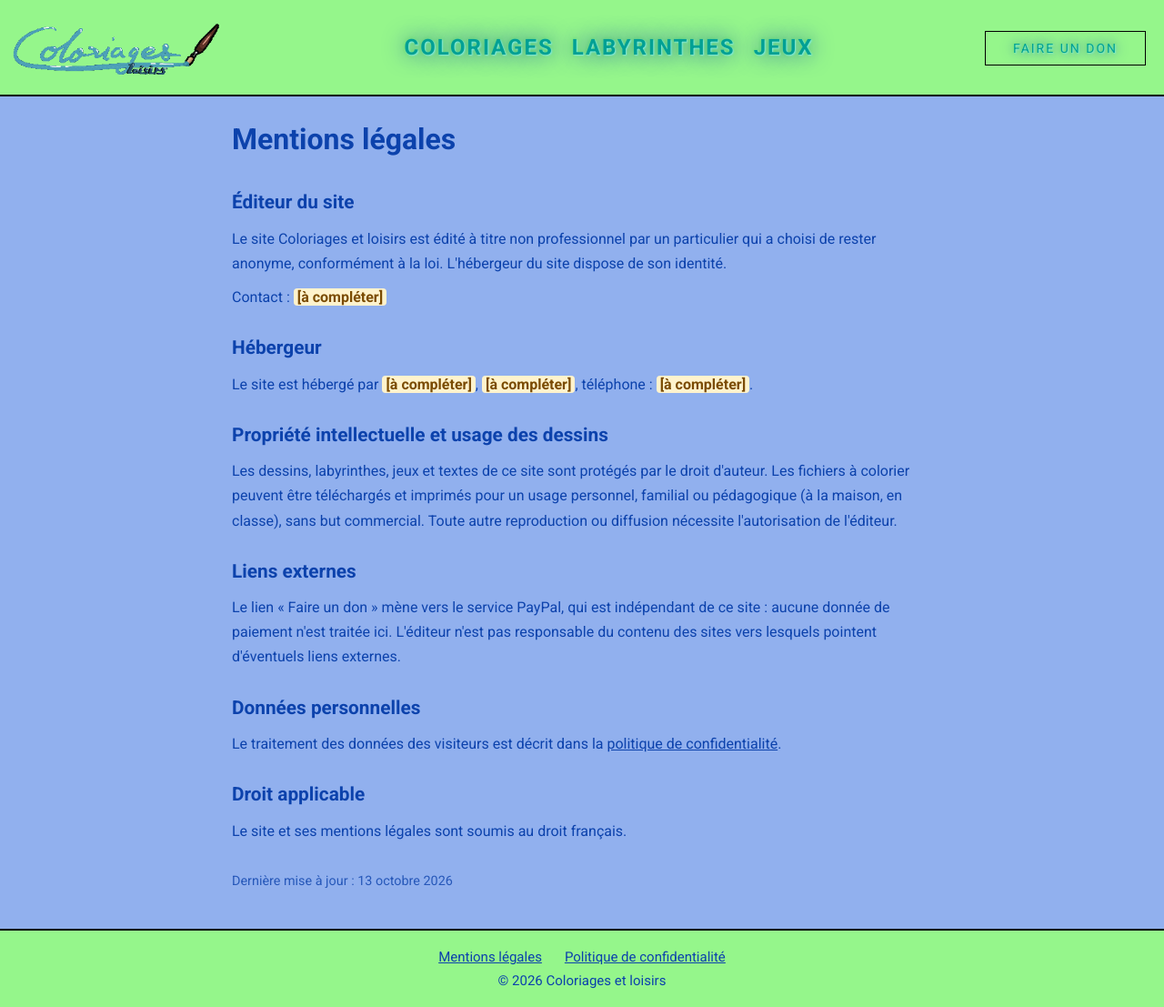
After one commit to franckyy/site-dessins, a PHP site: page /mentions-legales.php in a window 1280 px wide. The commit adds this page. Shown: the whole page at 91% size. Run offline with PHP 8.4, Linux system fonts and the light colour scheme.

Commit message:
Mentions légales, politique de confidentialité et pied de page

```diff
--- a/coloriage.php
+++ b/coloriage.php
@@ -32,7 +32,6 @@ if ($draw === null) {
         <p class="fiche-description">Ce coloriage n'existe pas ou a été déplacé.</p>
         <p class="fiche-liens"><a href="index.php">Voir tous les coloriages</a></p>
     </main>
-    </body>
     <?php
     require 'footer.php';
     exit;
@@ -78,6 +77,5 @@ require 'head.php';
     </p>
 </main>
 
-</body>
 
 <?php require 'footer.php'; ?>
--- /dev/null
+++ b/config_site.php
@@ -0,0 +1,24 @@
+<?php
+// Informations légales du site : à compléter une fois l'hébergeur choisi.
+// Attention : si le dépôt GitHub est public, ce qui est écrit ici devient public.
+// Une valeur vide s'affiche « [à compléter] » sur les pages légales.
+return [
+    'nom_site' => 'Coloriages et loisirs',
+
+    // Éditeur : laisser editeur_nom vide = particulier non professionnel anonyme
+    // (dans ce cas, seuls l'hébergeur et le contact sont affichés).
+    'editeur_nom'     => '',
+    'editeur_adresse' => '',
+    'contact_email'   => '',   // adresse de contact (idéalement une adresse dédiée au site)
+
+    // Hébergeur (à remplir quand il sera choisi)
+    'hebergeur_nom'     => '',
+    'hebergeur_adresse' => '',
+    'hebergeur_tel'     => '',
+
+    // Passer à true le jour où la publicité (AdSense) est activée sur le site :
+    // la politique de confidentialité mentionne alors les cookies publicitaires.
+    'publicite' => false,
+
+    'derniere_maj' => '13 octobre 2026',
+];
--- a/devineChiffre.php
+++ b/devineChiffre.php
@@ -16,6 +16,5 @@ require 'head.php';
 </div>
 
 <script src="./devineChiffre.js"></script>
-</body>
 
 <?php require 'footer.php';?>
--- a/footer.php
+++ b/footer.php
@@ -1 +1,10 @@
+<?php $cfgPied = require 'config_site.php'; ?>
+<footer class="pied">
+    <nav>
+        <a href="mentions-legales.php">Mentions légales</a>
+        <a href="confidentialite.php">Politique de confidentialité</a>
+    </nav>
+    <p>&copy; <?= date('Y') ?> <?= htmlspecialchars($cfgPied['nom_site']) ?></p>
+</footer>
+</body>
 </html>
--- a/head.php
+++ b/head.php
@@ -16,5 +16,6 @@
     <link rel="stylesheet" href="./responsive.css">
     <link rel="stylesheet" href="./devineChiffre.css">
     <link rel="stylesheet" href="./coloriage.css">
+    <link rel="stylesheet" href="./legal.css">
 
 </head>
--- a/index.php
+++ b/index.php
@@ -68,6 +68,5 @@ if (!in_array($themesColo, $themes, true)) {
     <?php endforeach; ?>
 </div>
 
-</body>
 
 <?php require 'footer.php';?>
--- a/jeux.php
+++ b/jeux.php
@@ -30,6 +30,5 @@ if (!is_array($json_data)) {
     <?php endforeach; ?>
 </div>
 
-</body>
 
 <?php require 'footer.php';?>
--- a/labyrinthes.php
+++ b/labyrinthes.php
@@ -43,6 +43,5 @@ if (!is_array($json_data)) {
     <?php endforeach; ?>
 </div>
 
-</body>
 
 <?php require 'footer.php';?>
--- /dev/null
+++ b/legal.css
@@ -0,0 +1,61 @@
+/* Pages légales */
+.page-legale {
+    max-width: 800px;
+    margin: 20px auto;
+    padding: 0 15px;
+    line-height: 1.7;
+    color: var(--colorTextP);
+}
+.page-legale h1 {
+    font-size: 2rem;
+    margin-bottom: 15px;
+}
+.page-legale h2 {
+    font-size: 1.3rem;
+    margin: 25px 0 8px;
+}
+.page-legale p {
+    margin-bottom: 10px;
+}
+.page-legale .maj {
+    margin-top: 30px;
+    font-size: 0.9rem;
+    opacity: 0.8;
+}
+/* On neutralise le style global des liens (majuscules, ombres, taille réduite en responsive) */
+.page-legale a,
+.pied a {
+    text-transform: none;
+    letter-spacing: normal;
+    text-shadow: none;
+    font-size: inherit;
+    font-weight: 400;
+    color: var(--colorTextP);
+    text-decoration: underline;
+}
+/* Valeur à remplir dans config_site.php */
+.a-completer {
+    background: #fff3cd;
+    color: #7a4b00;
+    font-weight: 700;
+    padding: 0 4px;
+    border-radius: 4px;
+}
+
+/* Pied de page */
+.pied {
+    margin-top: 40px;
+    padding: 20px 15px;
+    text-align: center;
+    font-size: 15px;
+    border-top: 2px solid #000;
+    background-color: var(--colorBackLogo);
+    color: var(--colorTextP);
+}
+.pied nav {
+    display: flex;
+    flex-wrap: wrap;
+    justify-content: center;
+    gap: 10px 25px;
+    margin-bottom: 8px;
+}
--- /dev/null
+++ b/mentions-legales.php
@@ -0,0 +1,55 @@
+<?php
+$cfg = require 'config_site.php';
+$ou  = fn(string $v): string => $v !== '' ? htmlspecialchars($v) : '<span class="a-completer">[à compléter]</span>';
+
+$title = 'Mentions légales';
+$metaDescription = 'Mentions légales du site ' . $cfg['nom_site'] . ' : éditeur, hébergeur et propriété intellectuelle.';
+require 'head.php';
+?>
+<body>
+
+<?php require 'header.php'; ?>
+
+<main class="page-legale">
+    <h1>Mentions légales</h1>
+
+    <h2>Éditeur du site</h2>
+    <?php if ($cfg['editeur_nom'] !== ''): ?>
+        <p>Le site <?= htmlspecialchars($cfg['nom_site']) ?> est édité par <?= htmlspecialchars($cfg['editeur_nom']) ?><?= $cfg['editeur_adresse'] !== '' ? ', ' . htmlspecialchars($cfg['editeur_adresse']) : '' ?>.
+        L'éditeur est également le directeur de la publication.</p>
+    <?php else: ?>
+        <p>Le site <?= htmlspecialchars($cfg['nom_site']) ?> est édité à titre non professionnel par un particulier qui a choisi de rester anonyme, conformément à la loi. L'hébergeur du site dispose de son identité.</p>
+    <?php endif; ?>
+    <p>Contact :
+        <?php if ($cfg['contact_email'] !== ''): ?>
+            <a href="mailto:<?= htmlspecialchars($cfg['contact_email']) ?>"><?= htmlspecialchars($cfg['contact_email']) ?></a>
+        <?php else: ?>
+            <span class="a-completer">[à compléter]</span>
+        <?php endif; ?>
+    </p>
+
+    <h2>Hébergeur</h2>
+    <p>Le site est hébergé par <?= $ou($cfg['hebergeur_nom']) ?>,
+       <?= $ou($cfg['hebergeur_adresse']) ?>,
+       téléphone : <?= $ou($cfg['hebergeur_tel']) ?>.</p>
+
+    <h2>Propriété intellectuelle et usage des dessins</h2>
+    <?php /* À adapter selon tes choix : usage autorisé des PDF, droits sur les dessins. */ ?>
+    <p>Les dessins, labyrinthes, jeux et textes de ce site sont protégés par le droit d'auteur.
+       Les fichiers à colorier peuvent être téléchargés et imprimés pour un usage personnel, familial ou pédagogique
+       (à la maison, en classe), sans but commercial. Toute autre reproduction ou diffusion nécessite l'autorisation de l'éditeur.</p>
+
+    <h2>Liens externes</h2>
+    <p>Le lien « Faire un don » mène vers le service PayPal, qui est indépendant de ce site : aucune donnée de paiement n'est traitée ici.
+       L'éditeur n'est pas responsable du contenu des sites vers lesquels pointent d'éventuels liens externes.</p>
+
+    <h2>Données personnelles</h2>
+    <p>Le traitement des données des visiteurs est décrit dans la <a href="confidentialite.php">politique de confidentialité</a>.</p>
+
+    <h2>Droit applicable</h2>
+    <p>Le site et ses mentions légales sont soumis au droit français.</p>
+
+    <p class="maj">Dernière mise à jour : <?= htmlspecialchars($cfg['derniere_maj']) ?></p>
+</main>
+
+<?php require 'footer.php'; ?>
```
Also changed, not shown: confidentialite.php (added, +53 -0 lines).
